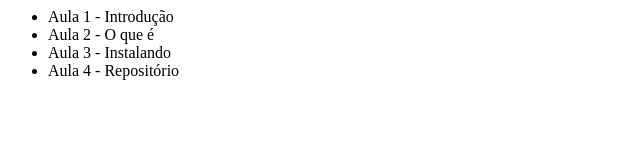
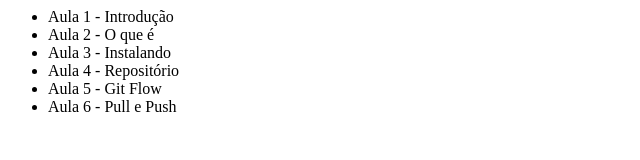
Before and after one commit to JefersonEugenio/aulas-git, a plain HTML site: page index.html in a window 1280 px wide. Shown: the whole page, without its empty margins (0-640 px from the left). Drawn offline with Linux system fonts and the light colour scheme.

Commit message:
Adicionei umas linhas

```diff
--- a/index.html
+++ b/index.html
@@ -9,6 +9,8 @@
 			<li> Aula 2 - O que é</li>
 			<li> Aula 3 - Instalando</li>
 			<li> Aula 4 - Repositório</li>
+			<li> Aula 5 - Git Flow</li>
+			<li> Aula 6 - Pull e Push</li>
 		</ul>
 	</body>
 </html>
```
